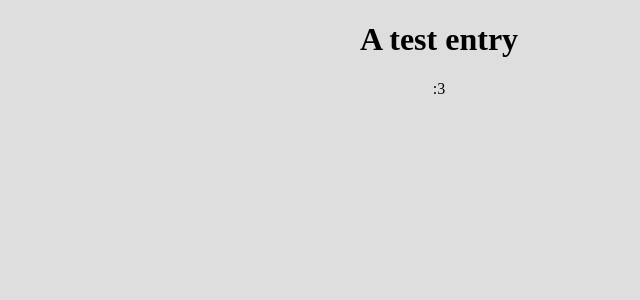
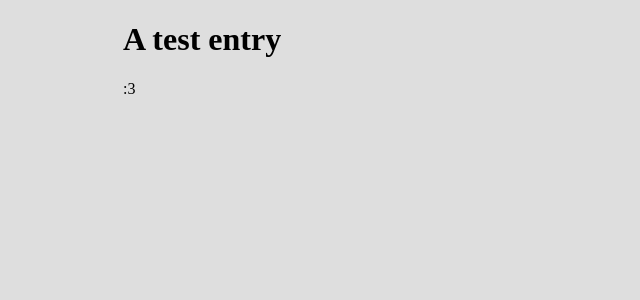
Before and after one commit to falafel72/falafel72.github.io, a Jekyll site: the page built from _posts/2023-12-23-A test entry.md, in a window 1280 px wide. Shown: the top 300 px of the page, without its empty margins (201-841 px from the left). Built offline with Jekyll 4.4.1, drawn with Linux system fonts in a browser that asks for light colours; some web fonts are replaced.

Commit message:
fix: post text is no longer centered

```diff
--- a/assets/css/blog.scss
+++ b/assets/css/blog.scss
@@ -7,6 +7,7 @@ body h1{
     width: 50%;
     margin-left: auto;
     margin-right: auto;
+    text-align: left;
 }
 
 body p {
@@ -14,4 +15,5 @@ body p {
     width: 50%;
     margin-left: auto;
     margin-right: auto;
+    text-align: left;
 }
```
